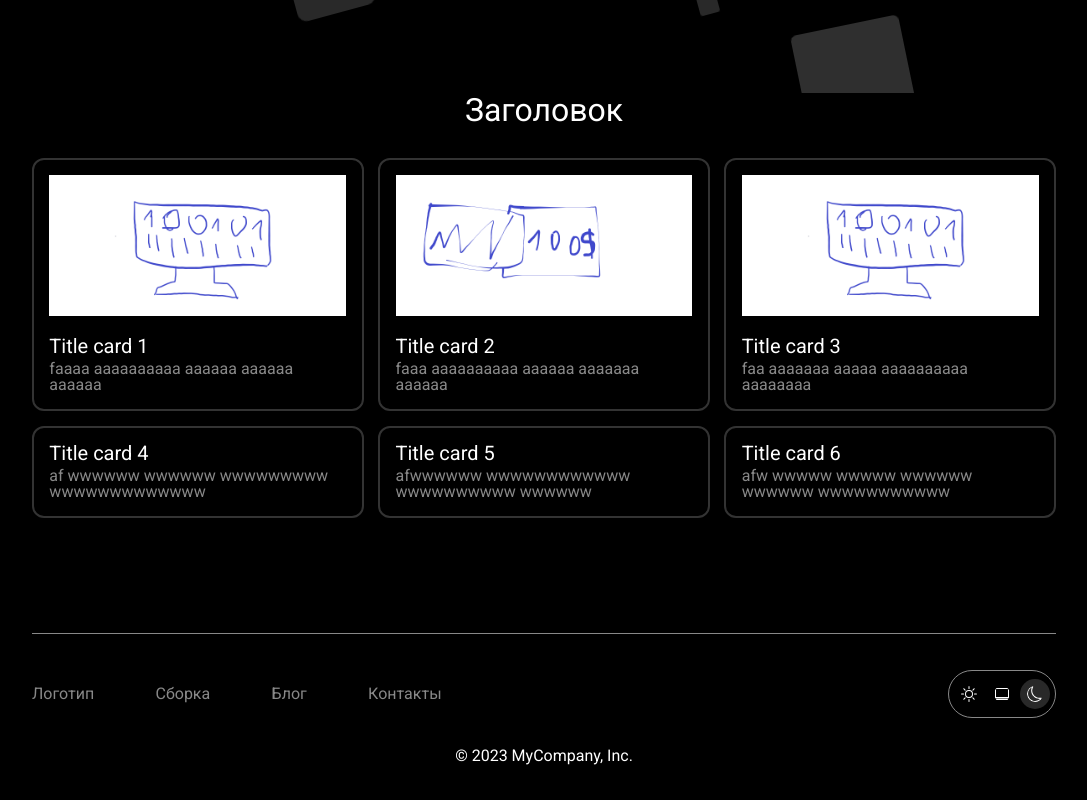
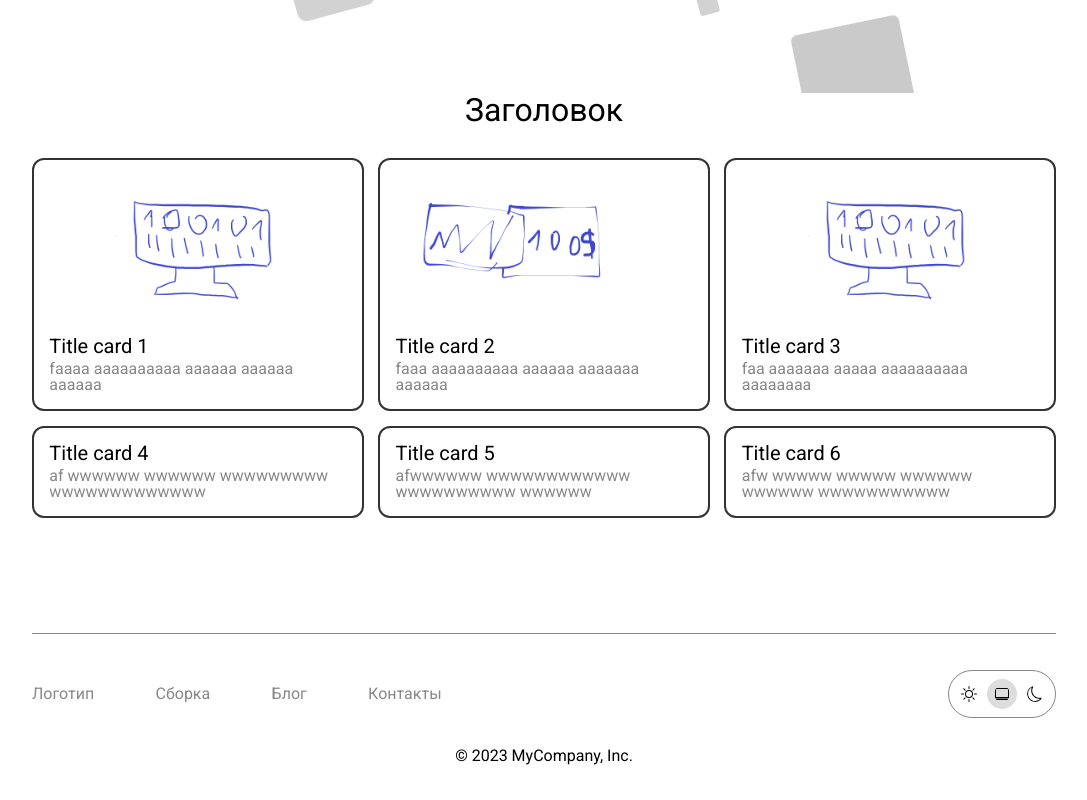
Before and after one commit to sherland11/HomeIQ, a Next.js app: page / in a window 1280 px wide. Shown: the part 715-1515 px from the top of the page, without its empty margins (96-1183 px from the left). Built offline with nearby package versions, Linux system fonts and the light colour scheme.

Commit message:
Добавлена тема системы по умоллчанию

```diff
--- a/src/app/@footer/page.tsx
+++ b/src/app/@footer/page.tsx
@@ -8,8 +8,7 @@ import Moon from '@/images/moon.svg'
 import { ThemeContext, themes } from "@/contexts/ThemeContext"
 
 export default function footer() {
-
-    const [themeActive, setThemeActive] = useState<string>("dark")
+    const [themeActive, setThemeActive] = useState<string>("system")
 
     return (
         <ThemeContext.Consumer>
@@ -23,15 +22,15 @@ export default function footer() {
                             <Link href="/contacts">Контакты</Link>
                         </nav>
                         <div className={styles.footer__theme}>
-                            <Sun className={theme === "light" ? styles.footer__theme_active : ""} onClick={() => {
+                            <Sun className={themeActive === "light" ? styles.footer__theme_active : ""} onClick={() => {
                                 setTheme(themes.light)
                                 setThemeActive("light")
                             }} fill={theme === "light" ? "#000000" : "#ffffff"} />
                             <Laptop className={themeActive === "system" ? styles.footer__theme_active : ""} onClick={() => {
-                                setTheme(themes.dark)
+                                setTheme(themes.system)
                                 setThemeActive("system")
                             }} fill={theme === "light" ? "#000000" : "#ffffff"} />
-                            <Moon className={theme === "dark" ? styles.footer__theme_active : ""} onClick={() => {
+                            <Moon className={themeActive === "dark" ? styles.footer__theme_active : ""} onClick={() => {
                                 setTheme(themes.dark)
                                 setThemeActive("dark")
                             }} fill={theme === "light" ? "#000000" : "#ffffff"} />
--- a/src/contexts/ThemeContext.ts
+++ b/src/contexts/ThemeContext.ts
@@ -3,6 +3,7 @@ import React from 'react'
 export const themes = {
   dark: 'dark',
   light: 'light',
+  system: 'system'
 }
 
 export const ThemeContext = React.createContext({})
--- a/src/providers/ThemeProvider.tsx
+++ b/src/providers/ThemeProvider.tsx
@@ -3,14 +3,20 @@
 import { ThemeContext, themes } from "@/contexts/ThemeContext"
 import { useState, useEffect } from "react"
 
-const getTheme = () => {
-  return themes.dark
-}
-
 const ThemeProvider = ({ children }: { children: JSX.Element }) => {
-  const [ theme, setTheme ] = useState(getTheme)
+  const [ theme, setTheme ] = useState<string>(themes.system)
 
  useEffect(() => {
+    if (theme === "system") {
+      const systemTheme = `${window?.localStorage?.getItem('theme')}`
+      if (Object.values(themes).includes(theme)) setTheme(systemTheme)
+
+      const userMediaLight = window.matchMedia('(prefers-color-scheme: light)')
+      if (userMediaLight.matches) setTheme(themes.light)
+
+      const userMediaDark = window.matchMedia('(prefers-color-scheme: dark)')
+      if (userMediaDark.matches) setTheme(themes.dark)
+    }
     document.documentElement.dataset.theme = theme
     localStorage.setItem('theme', theme)
   }, [ theme ])
```
